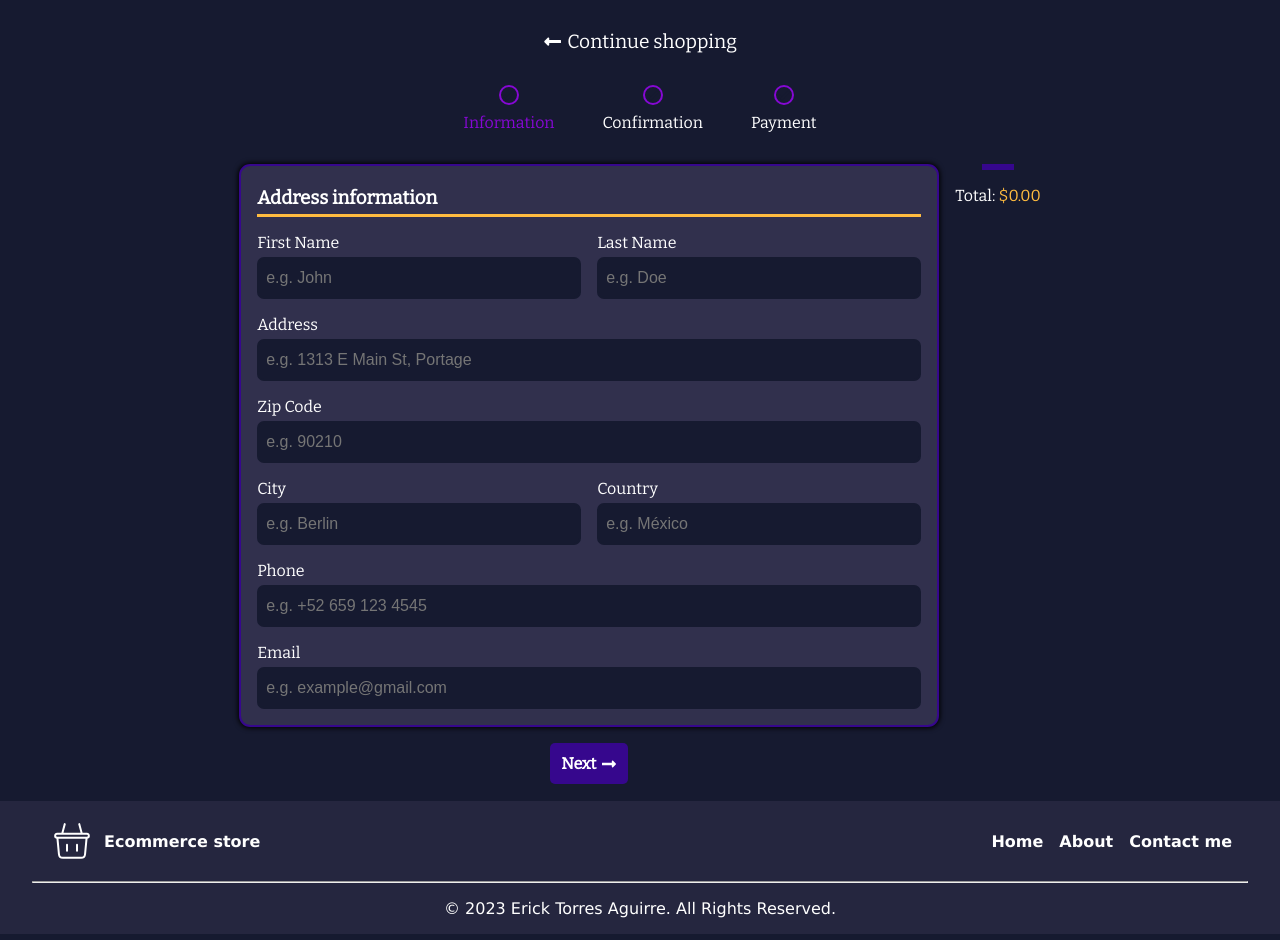
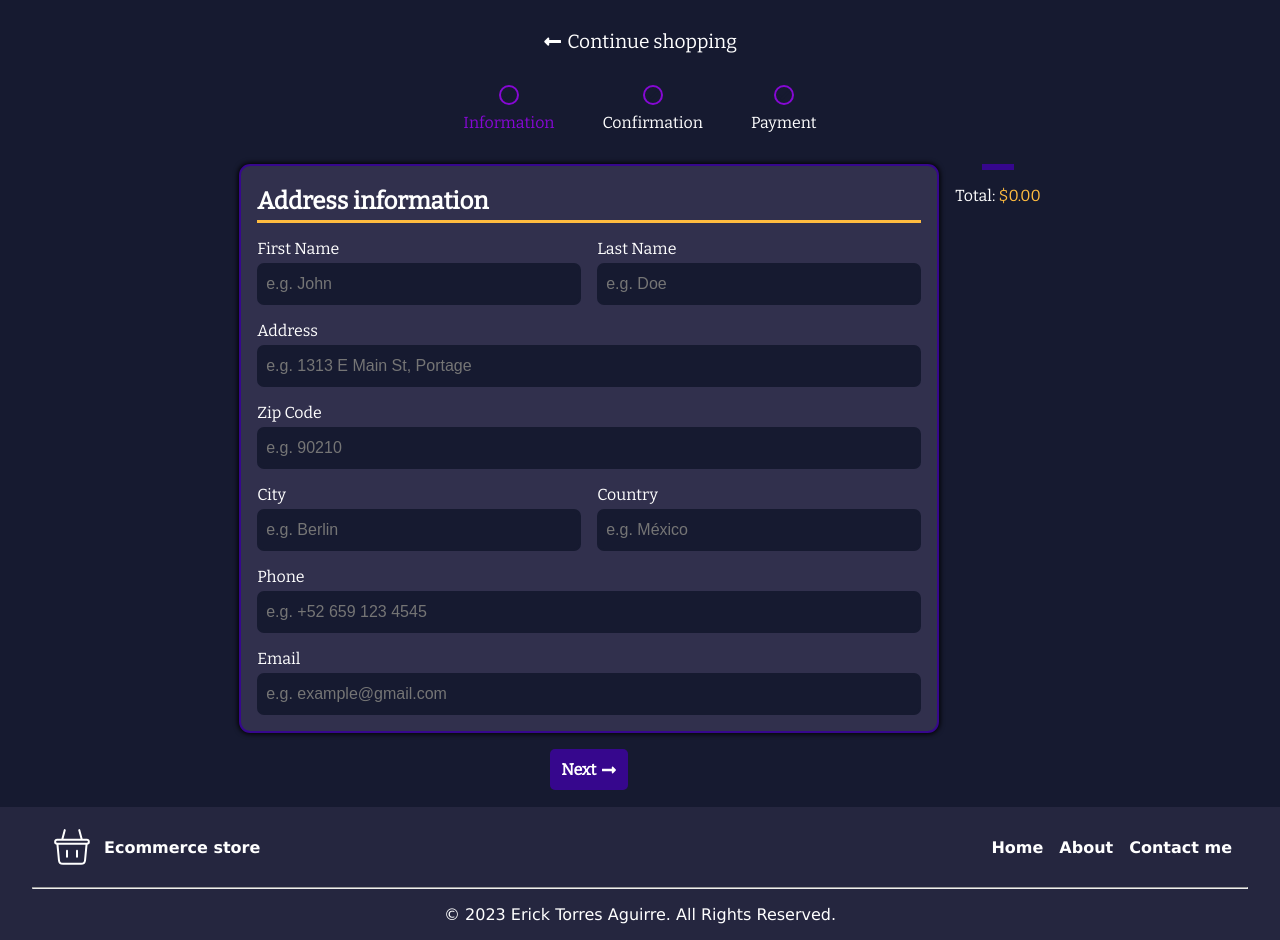
Before and after one commit to Eckry/store-app, a React (Vite) app: page /store-app/checkout/data in a window 1280 px wide. Built offline with nearby package versions, Linux system fonts and the light colour scheme.

Commit message:
change h3 to h2 in address title

```diff
--- a/src/routes/Address.jsx
+++ b/src/routes/Address.jsx
@@ -36,7 +36,7 @@ export default function Address() {
   return (
     <form className="address-form" onSubmit={handleSubmit}>
       <div className="address-container">
-        <h3 className="address-title">Address information</h3>
+        <h2 className="address-title">Address information</h2>
         <div className="address-wrapper">
           <label htmlFor="firstName" className="form-label">
             First Name
```
